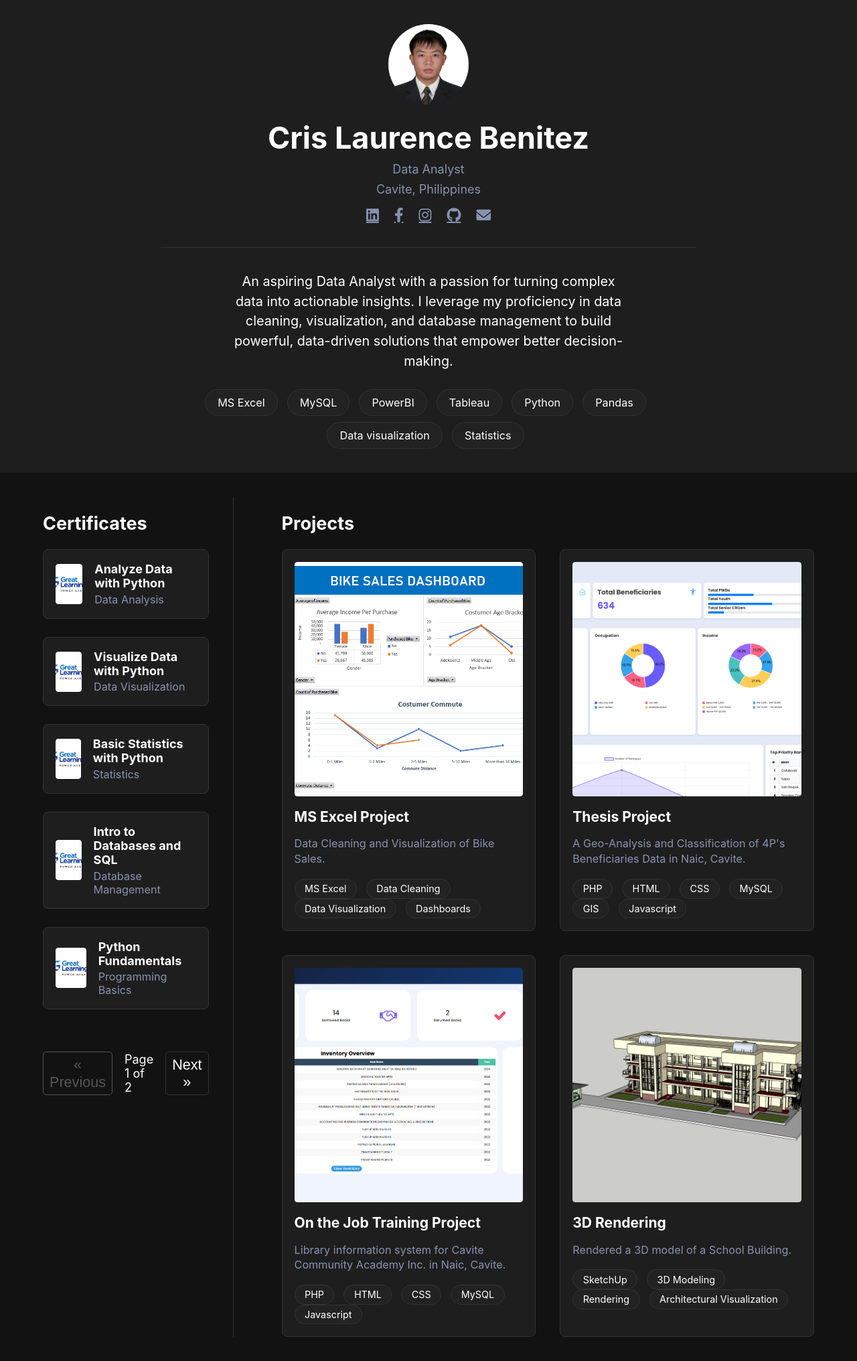
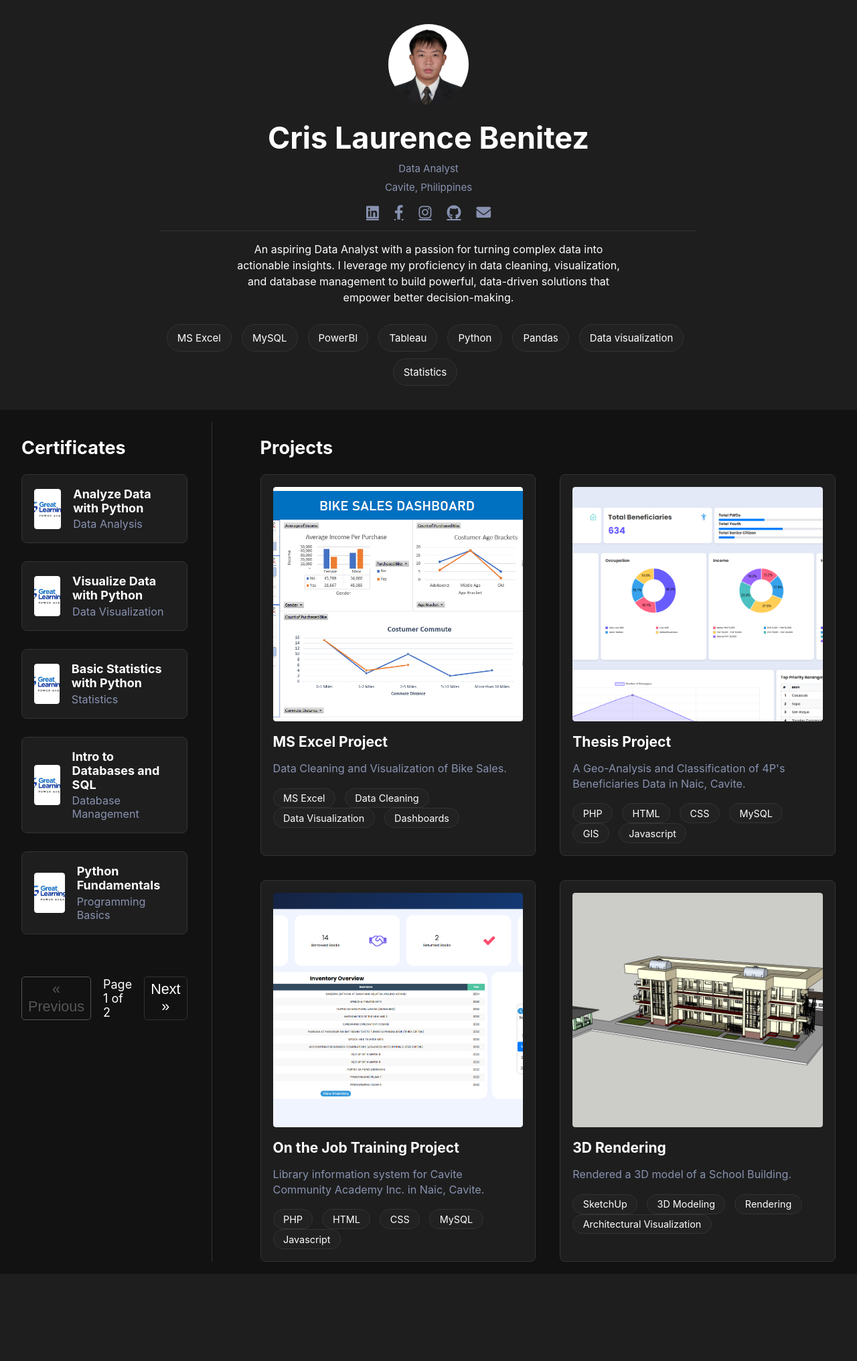
Before and after one commit to 1Lorens/lorens.github.io, a PHP site: page / in a window 1280 px wide. Shown: the whole page at 67% size. After the commit the page ends 1884 px from the top, so only its background shows below. Run offline with PHP 8.4, Linux system fonts and the light colour scheme.

Commit message:
Update style.css

```diff
--- a/css/style.css
+++ b/css/style.css
@@ -51,7 +51,7 @@ body {
 
 .profile-details p {
     margin: 0.5rem 0;
-    font-size: 1rem;
+    font-size: 15px;
     color: var(--link-color);
 }
 
@@ -73,30 +73,31 @@ body {
 }
 
 .skills-summary {
-    margin-top: 2rem;
-    padding-top: 2rem;
+    margin-top: 15px;
+    padding-top: 15px;
     border-top: 1px solid var(--project-border);
 }
 
 .skills-summary p {
-    font-size: 1.1rem;
+    font-size: 16px;
     line-height: 1.5;
     max-width: 600px;
     margin: 0 auto 1rem;
 }
 
 .skill-tags span {
+    max-width: 500px;
     display: inline-block;
     background-color: var(--project-bg);
     border: 1px solid var(--project-border);
-    padding: 0.5rem 1rem;
-    border-radius: 20px;
-    font-size: 0.9rem;
-    margin: 0.5rem 0.5rem 0 0;
+    padding: 10px 15px;
+    border-radius: 40px;
+    font-size: 15px;
+    margin: 10px 10px 0 0;
 }
 
 .main-content {
-    padding: 2rem 5%;
+    padding: 1rem 2.5%;
 }
 
 .container {
```
